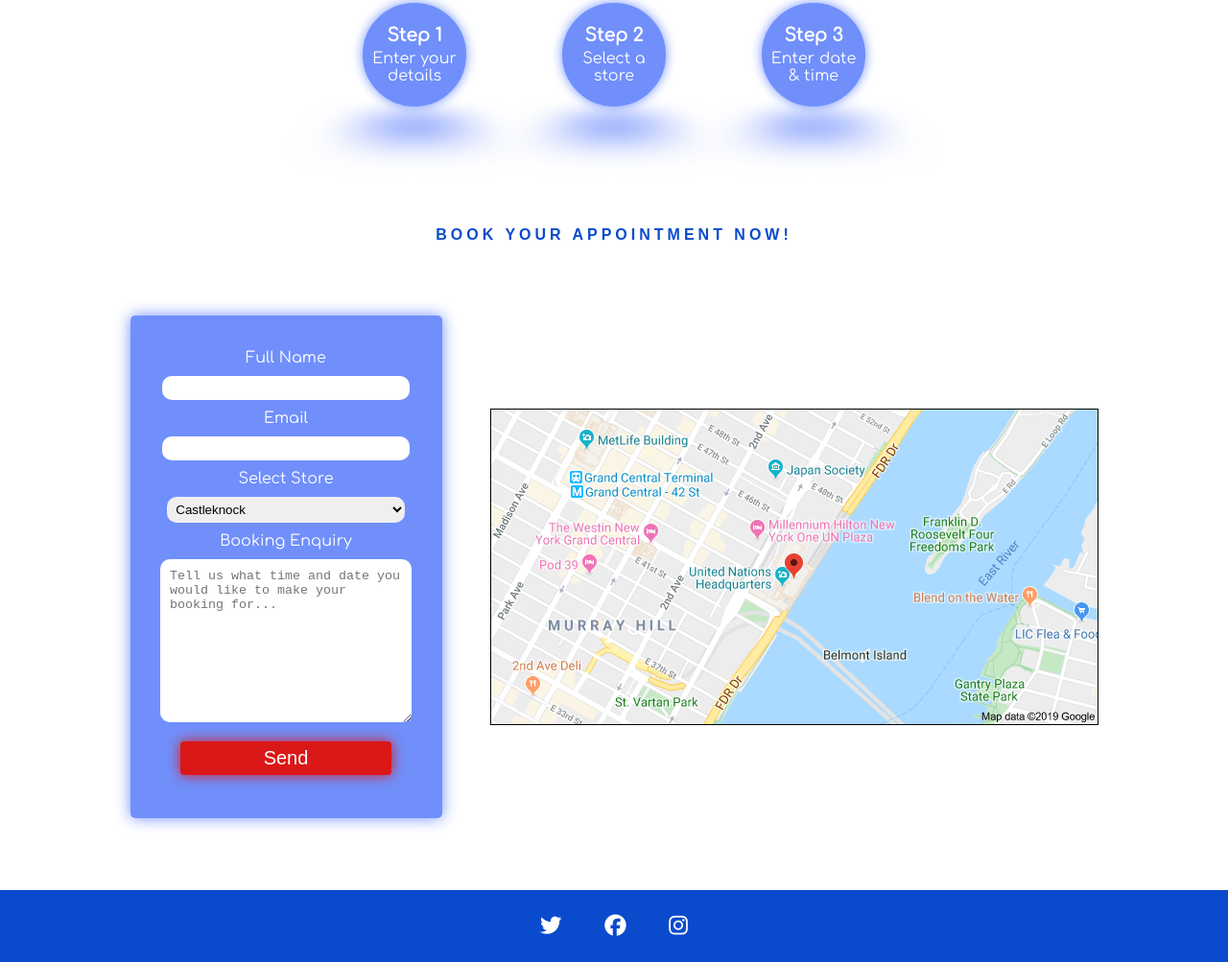
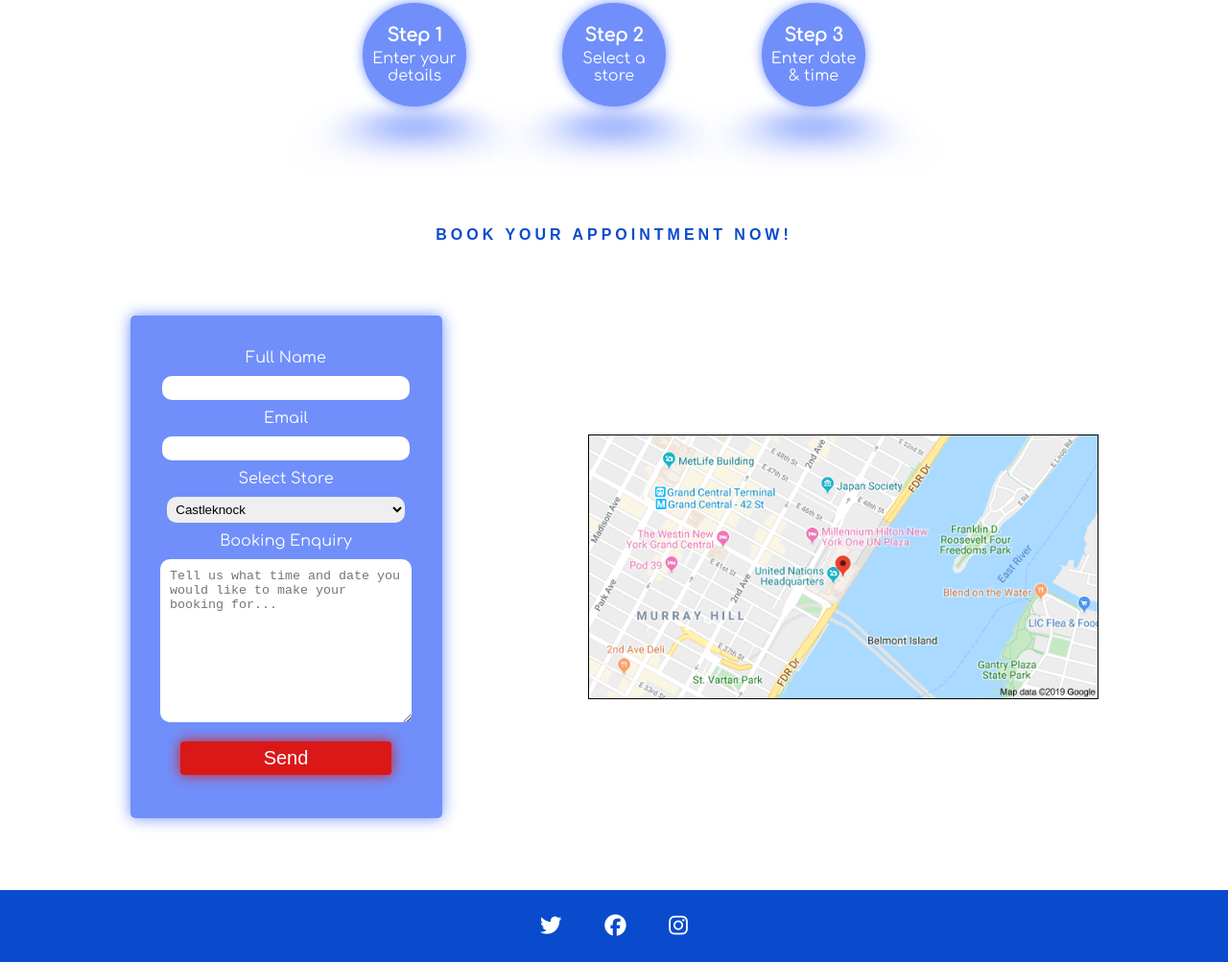
Before and after one commit to Oran-123/Cheap-Chopping-Chops, a plain HTML site: page index.html in a window 1280 px wide. Shown: the part 3083-4086 px from the top of the page at 96% size. Drawn offline with Linux system fonts and the light colour scheme.

Commit message:
add stlye to booking form and map at media-query 1200px

```diff
--- a/assets/css/style.css
+++ b/assets/css/style.css
@@ -598,10 +598,21 @@ label {
 }
 
 @media only screen and (min-width:1200px) {
+
+    #booking-form-wrapper{
+        display: flex;
+        flex-direction: column;
+        align-items: center;
+
+    }
     #booking-form-and-map {
         display: flex;
         flex-direction: row;
-        justify-content: center;
+        justify-content: space-between;
+    }
+
+    #map{
+        width: 50%;
     }
 }
 @media only screen and (min-width:992px) {
```
